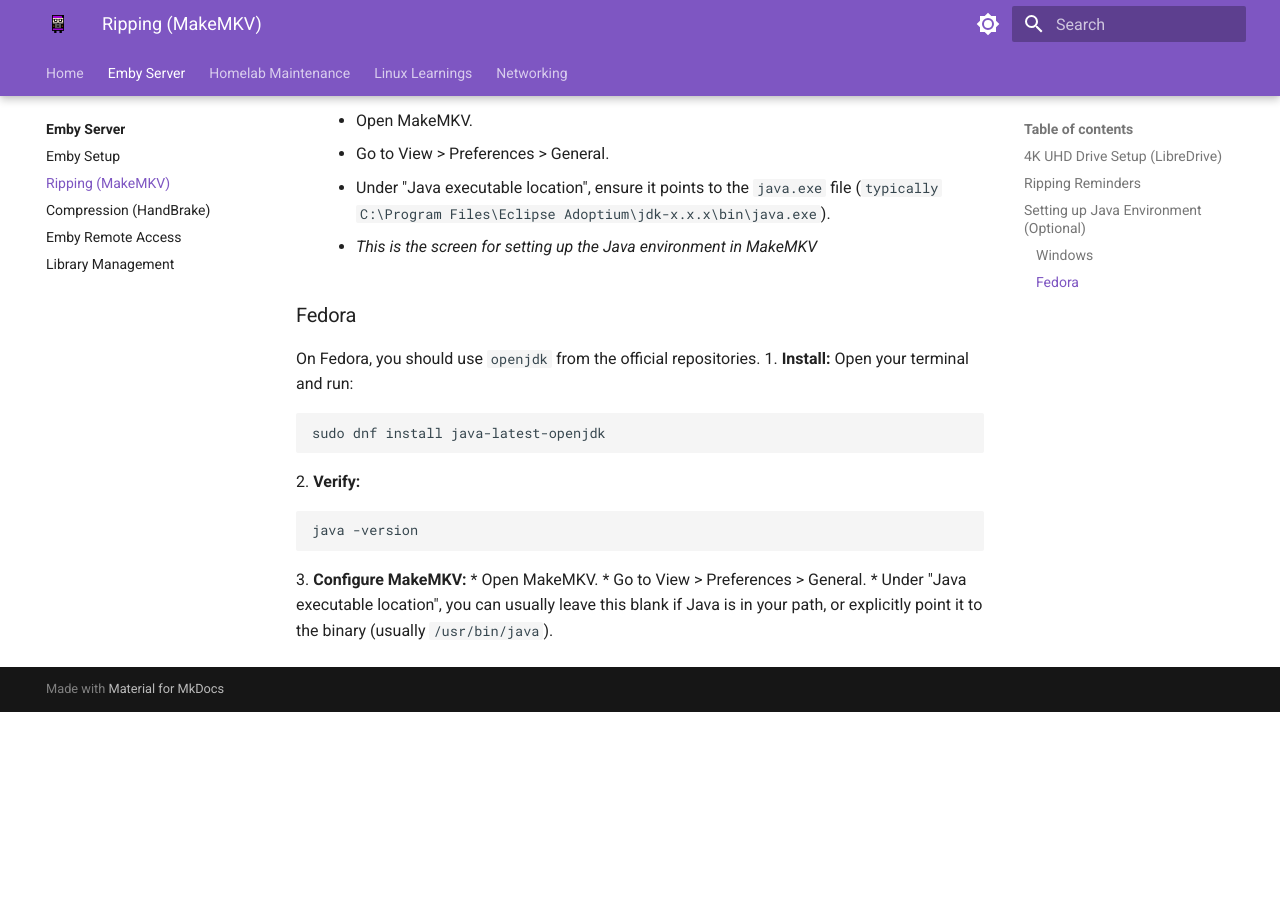
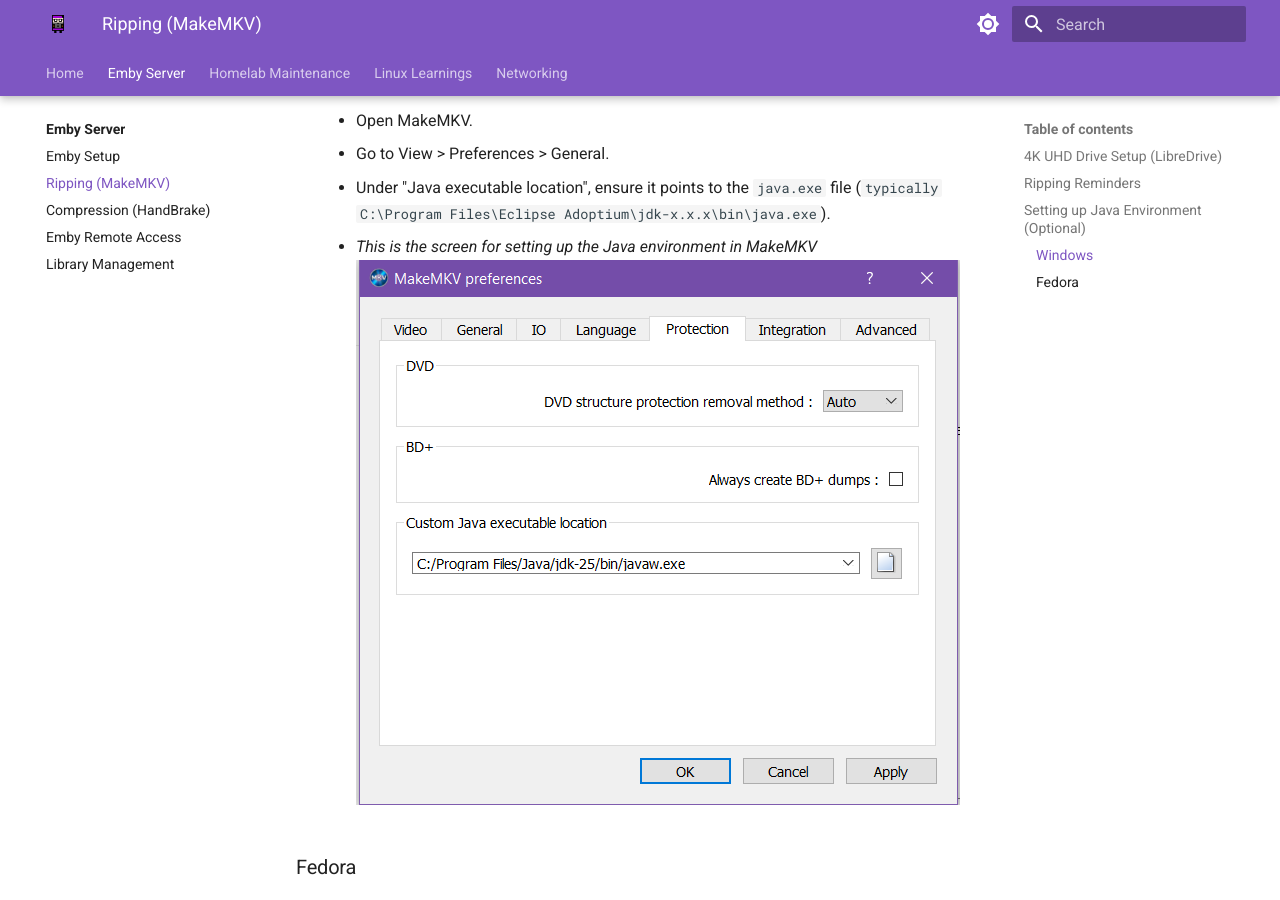
Before and after one commit to caleb-stults/tech-wiki, an MkDocs documentation site: the page built from docs/movie-pipeline/makemkv/ripping.md, in a window 1280 px wide and 900 px high, scrolled down 2447 px. Built offline with MkDocs 1.6.1 and Material for MkDocs 9.7.7, drawn with Linux system fonts in a browser that asks for light colours; before the commit the page ends 3159 px from its top, so only the background shows below that.

Commit message:
updating makemkv image

```diff
--- a/docs/movie-pipeline/makemkv/ripping.md
+++ b/docs/movie-pipeline/makemkv/ripping.md
@@ -32,7 +32,7 @@
     * Open MakeMKV.
     * Go to View > Preferences > General.
     * Under "Java executable location", ensure it points to the `java.exe` file (`typically C:\Program Files\Eclipse Adoptium\jdk-x.x.x\bin\java.exe`).
-    * *This is the screen for setting up the Java environment in MakeMKV* ![](../../images/makemkv-java.png)
+    * *This is the screen for setting up the Java environment in MakeMKV* ![](../../images/makemkv-java.PNG)
 ### Fedora
 On Fedora, you should use `openjdk` from the official repositories.
 1. **Install:** Open your terminal and run:
```
